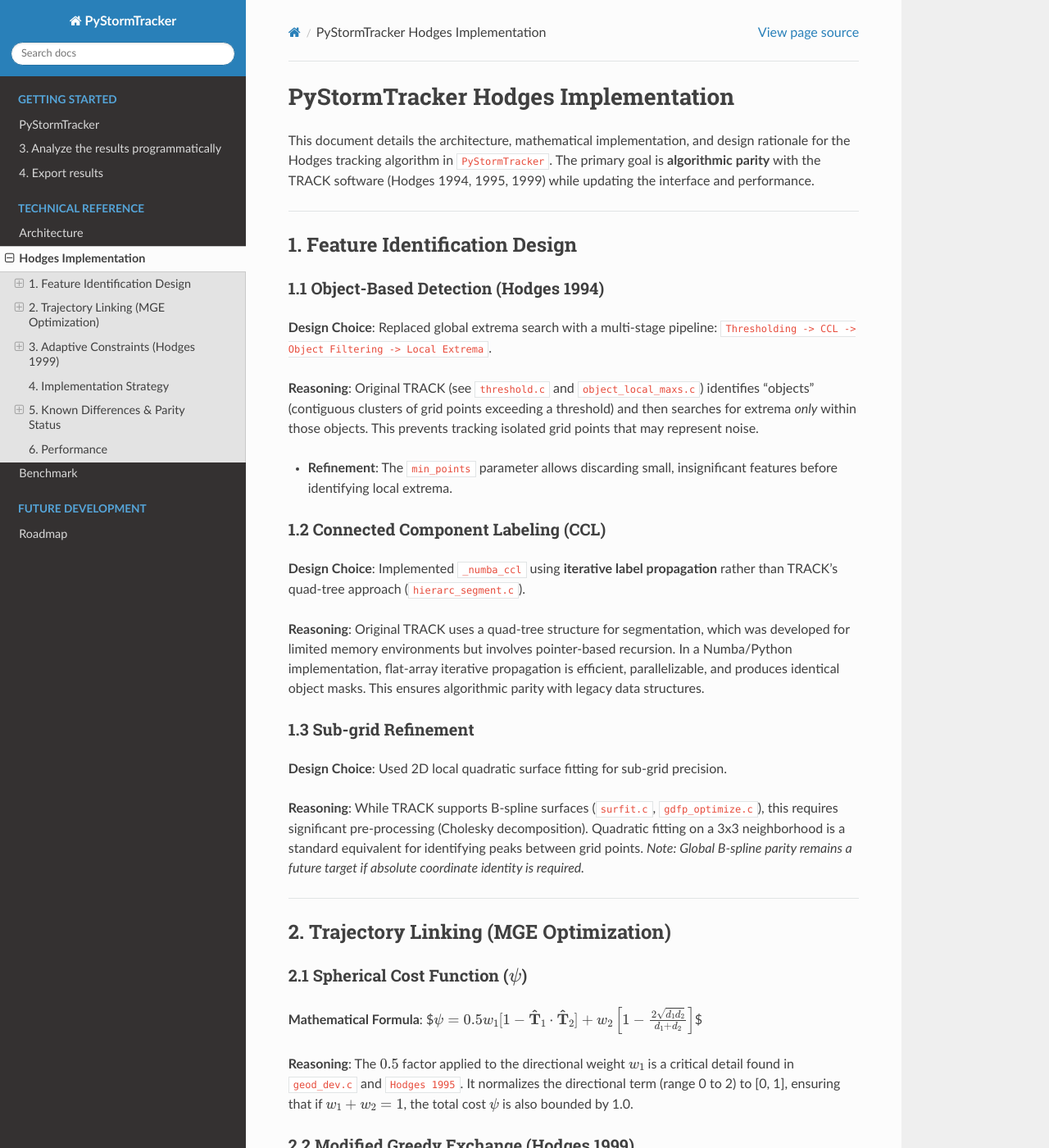
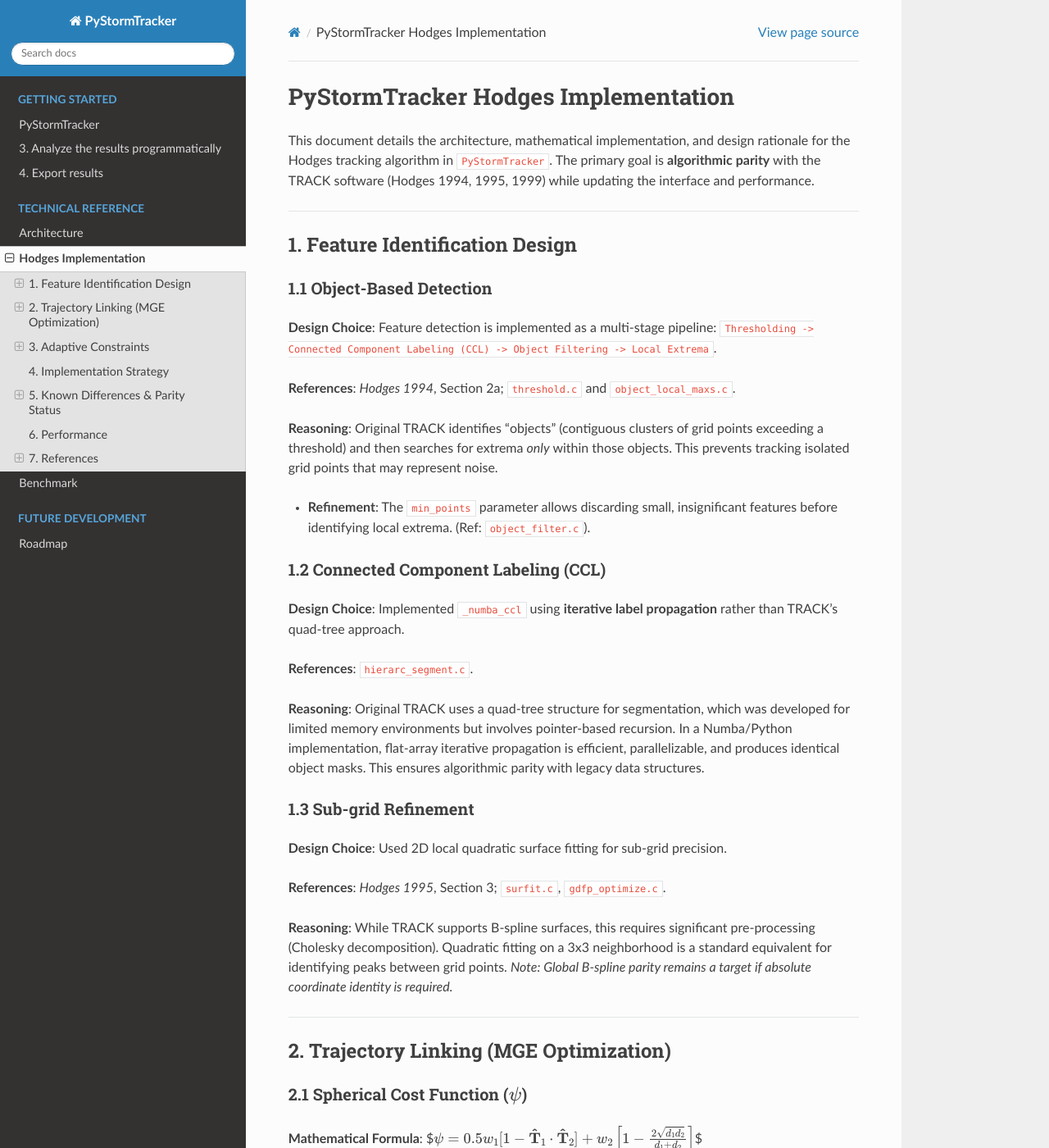
Before and after one commit to mwyau/PyStormTracker, a Sphinx documentation site: the page built from docs/HODGES.md, in a window 1280 px wide and 1400 px high. Shown: the whole window at 82% size. Built offline with Sphinx 7.4.7 and the Read the Docs theme 3.1.0, drawn with Linux system fonts in a browser that asks for light colours; some of the changed text lies outside the part shown.

Commit message:
docs: correct paper and code references in HODGES.md

```diff
--- a/docs/HODGES.md
+++ b/docs/HODGES.md
@@ -6,15 +6,19 @@ This document details the architecture, mathematical implementation, and design
 
 ## 1. Feature Identification Design
 
-### 1.1 Object-Based Detection (Hodges 1994)
-**Design Choice**: Replaced global extrema search with a multi-stage pipeline: `Thresholding -> CCL -> Object Filtering -> Local Extrema`.
+### 1.1 Object-Based Detection
+**Design Choice**: Feature detection is implemented as a multi-stage pipeline: `Thresholding -> Connected Component Labeling (CCL) -> Object Filtering -> Local Extrema`.
+
+**References**: *Hodges 1994*, Section 2a; `threshold.c` and `object_local_maxs.c`.
 
 **Reasoning**:
-Original TRACK (see `threshold.c` and `object_local_maxs.c`) identifies "objects" (contiguous clusters of grid points exceeding a threshold) and then searches for extrema *only* within those objects. This prevents tracking isolated grid points that may represent noise.
-- **Refinement**: The `min_points` parameter allows discarding small, insignificant features before identifying local extrema.
+Original TRACK identifies "objects" (contiguous clusters of grid points exceeding a threshold) and then searches for extrema *only* within those objects. This prevents tracking isolated grid points that may represent noise.
+- **Refinement**: The `min_points` parameter allows discarding small, insignificant features before identifying local extrema. (Ref: `object_filter.c`).
 
 ### 1.2 Connected Component Labeling (CCL)
-**Design Choice**: Implemented `_numba_ccl` using **iterative label propagation** rather than TRACK's quad-tree approach (`hierarc_segment.c`).
+**Design Choice**: Implemented `_numba_ccl` using **iterative label propagation** rather than TRACK's quad-tree approach.
+
+**References**: `hierarc_segment.c`.
 
 **Reasoning**:
 Original TRACK uses a quad-tree structure for segmentation, which was developed for limited memory environments but involves pointer-based recursion. In a Numba/Python implementation, flat-array iterative propagation is efficient, parallelizable, and produces identical object masks. This ensures algorithmic parity with legacy data structures.
@@ -22,8 +26,10 @@ Original TRACK uses a quad-tree structure for segmentation, which was developed
 ### 1.3 Sub-grid Refinement
 **Design Choice**: Used 2D local quadratic surface fitting for sub-grid precision.
 
+**References**: *Hodges 1995*, Section 3; `surfit.c`, `gdfp_optimize.c`.
+
 **Reasoning**:
-While TRACK supports B-spline surfaces (`surfit.c`, `gdfp_optimize.c`), this requires significant pre-processing (Cholesky decomposition). Quadratic fitting on a 3x3 neighborhood is a standard equivalent for identifying peaks between grid points. *Note: Global B-spline parity remains a future target if absolute coordinate identity is required.*
+While TRACK supports B-spline surfaces, this requires significant pre-processing (Cholesky decomposition). Quadratic fitting on a 3x3 neighborhood is a standard equivalent for identifying peaks between grid points. *Note: Global B-spline parity remains a target if absolute coordinate identity is required.*
 
 ---
 
@@ -33,11 +39,15 @@ While TRACK supports B-spline surfaces (`surfit.c`, `gdfp_optimize.c`), this req
 **Mathematical Formula**:
 $$\psi = 0.5 w_1 [1 - \mathbf{\hat{T}}_1 \cdot \mathbf{\hat{T}}_2] + w_2 \left[ 1 - \frac{2\sqrt{d_1 d_2}}{d_1 + d_2} \right]$$
 
+**References**: *Hodges 1995*, Eq. 1; `geod_dev.c`.
+
 **Reasoning**:
-The $0.5$ factor applied to the directional weight $w_1$ is a critical detail found in `geod_dev.c` and `Hodges 1995`. It normalizes the directional term (range 0 to 2) to [0, 1], ensuring that if $w_1 + w_2 = 1$, the total cost $\psi$ is also bounded by 1.0.
+The $0.5$ factor applied to the directional weight $w_1$ is a critical detail found in `geod_dev.c`. It normalizes the directional term (range 0 to 2) to [0, 1], ensuring that if $w_1 + w_2 = 1$, the total cost $\psi$ is also bounded by 1.0.
 
-### 2.2 Modified Greedy Exchange (Hodges 1999)
+### 2.2 Modified Greedy Exchange (MGE Optimization)
 **Design Choice**: Implemented alternating forward/backward passes with **one best swap per frame**.
+
+**References**: *Hodges 1999*, Section 2; `fel_mge.c`.
 
 **Reasoning**:
 Original TRACK's `fel_mge.c` searches the *entire set of track pairs* at a specific frame $k$ to find the single swap that yields the maximum global gain. It then moves to frame $k+1$.
@@ -46,20 +56,28 @@ Original TRACK's `fel_mge.c` searches the *entire set of track pairs* at a speci
 ### 2.3 Track Breaking (Track Fail)
 **Design Choice**: Integrated displacement checks directly into the MGE passes.
 
+**References**: `track_fail.c`.
+
 **Reasoning**:
-Original TRACK (`track_fail.c`) includes a mechanism to split trajectories if an exchange causes a point to exceed the maximum displacement ($d_{max}$). My implementation checks this after each swap, ensuring that the optimization never creates "illegal" physical links in an attempt to improve smoothness.
+Original TRACK (`track_fail.c`) includes a mechanism to split trajectories if an exchange causes a point to exceed the maximum displacement ($d_{max}$). This implementation checks this after each swap, ensuring that the optimization never creates impossible physical links in an attempt to improve smoothness.
 
 ---
 
-## 3. Adaptive Constraints (Hodges 1999)
+## 3. Adaptive Constraints
 
 ### 3.1 Regional $d_{max}$ (Zones)
 **Implementation**: Passed via `zones` argument during tracker initialization.
+
+**References**: *Hodges 1999*, Section 3a; `read_zones.c`.
+
 **Reasoning**: Storms move faster in the extratropics than the tropics. Applying a single $d_{max}$ globally either misses fast mid-latitude storms or creates noise in the tropics.
 
 ### 3.2 Speed-Dependent Smoothness (Adaptive $\psi_{max}$)
 **Implementation**: Passed via `adapt_thresholds` and `adapt_values` arguments during tracker initialization.
-**Reasoning**: As displacement (speed) increases, the directional constraint must become stricter. A storm moving 10°/step should not make sharp turns, whereas a slow-moving system (1°/step) can "wobble" more without being unphysical. This is implemented as a piecewise linear function of mean displacement.
+
+**References**: *Hodges 1999*, Section 3b; `read_adptp.c`.
+
+**Reasoning**: As displacement (speed) increases, the directional constraint must become stricter. This is implemented as a piecewise linear function of mean displacement.
 
 ---
 
@@ -96,3 +114,17 @@ While `PyStormTracker` aims for 100% parity, the following minor differences exi
 
 ## 6. Performance
 All heavy mathematical loops are implemented as **GIL-free Numba-optimized JIT kernels** to ensure efficiency even with large numbers of feature points. The use of `xarray` I/O allows for faster data loading and preprocessing compared to TRACK's legacy binary formats.
+
+---
+
+## 7. References
+
+The Hodges implementation in `PyStormTracker` is designed for algorithmic parity with the **TRACK-1.5.2** source code (specifically referencing `threshold.c`, `object_local_maxs.c`, `hierarc_segment.c`, `surfit.c`, `gdfp_optimize.c`, `geod_dev.c`, `fel_mge.c`, and `track_fail.c`).
+
+### Key Literature
+
+- **Hodges, K. I.**, 1999: Adaptive Constraints for Feature Tracking. *Mon. Wea. Rev.*, **127**, 1362–1373, [https://doi.org/10.1175/1520-0493(1999)127<1362:ACFFT>2.0.CO;2](https://doi.org/10.1175/1520-0493(1999)127<1362:ACFFT>2.0.CO;2).
+
+- **Hodges, K. I.**, 1995: Feature Tracking on the Unit Sphere. *Mon. Wea. Rev.*, **123**, 3458–3465, [https://doi.org/10.1175/1520-0493(1995)123<3458:FTOTUS>2.0.CO;2](https://doi.org/10.1175/1520-0493(1995)123<3458:FTOTUS>2.0.CO;2).
+
+- **Hodges, K. I.**, 1994: A General Method for Tracking Analysis and Its Application to Meteorological Data. *Mon. Wea. Rev.*, **122**, 2573–2586, [https://doi.org/10.1175/1520-0493(1994)122<2573:AGMFTA>2.0.CO;2](https://doi.org/10.1175/1520-0493(1994)122<2573:AGMFTA>2.0.CO;2).
```
